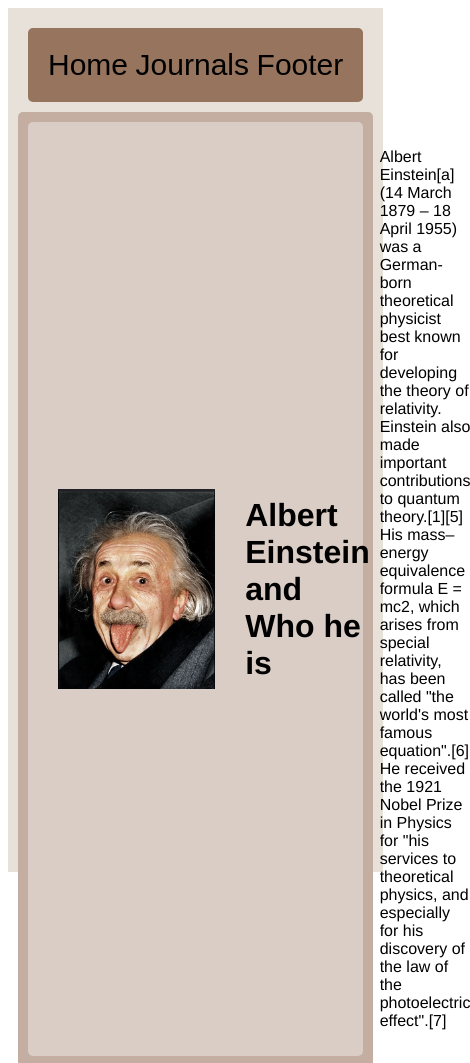
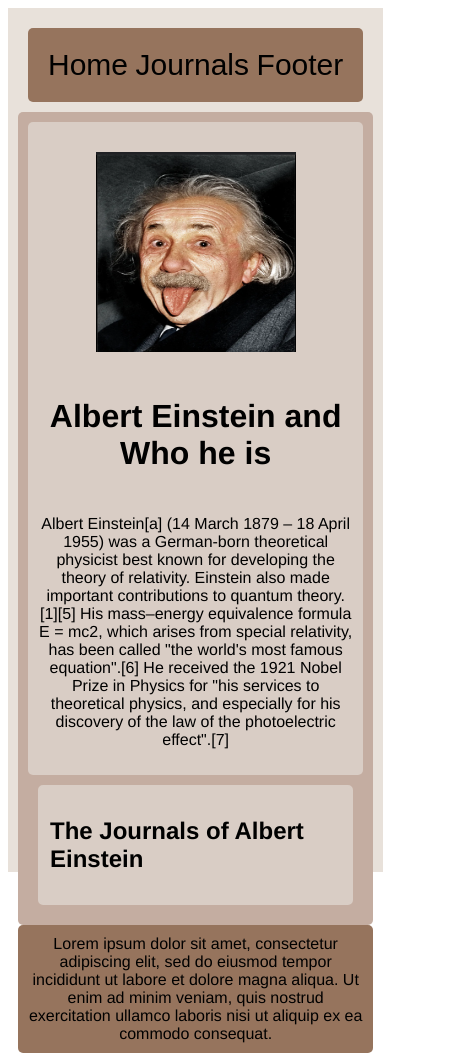
Before and after one commit to Geek00077/Portfoliopt2, a plain HTML site: page Midterm/index.html in a window 390 px wide. Shown: the top 1063 px of the page, 470 px wide, since content can reach past the window. Drawn offline with Linux system fonts and the light colour scheme; no server answers.

Commit message:
Update style.css

```diff
--- a/Midterm/style.css
+++ b/Midterm/style.css
@@ -118,10 +118,18 @@ footer{
     }
 
     #container{
-
-        grid-template-columns: 1fr;
+       grid-template-columns: 1fr;
+        grid-template-rows: auto auto auto;
         width: 95%;
         padding: 10px;
+        min-height: 1oovh;
+    }
+
+     #einsteinSection{
+        flex-direction: column;
+        align-items: center;
+        text-align: center;
+        gap: 5px;
     }
 
     img{
@@ -131,10 +139,14 @@ footer{
 
      #books {
     grid-template-columns: 1fr;
+    height: auto;
+    margin: var(--main-padding);
   }
 
   .book img{
-    max-width: 100%;
+    width: 80%;
     height: auto;
+    margin: auto;
   }
+
 }
```
